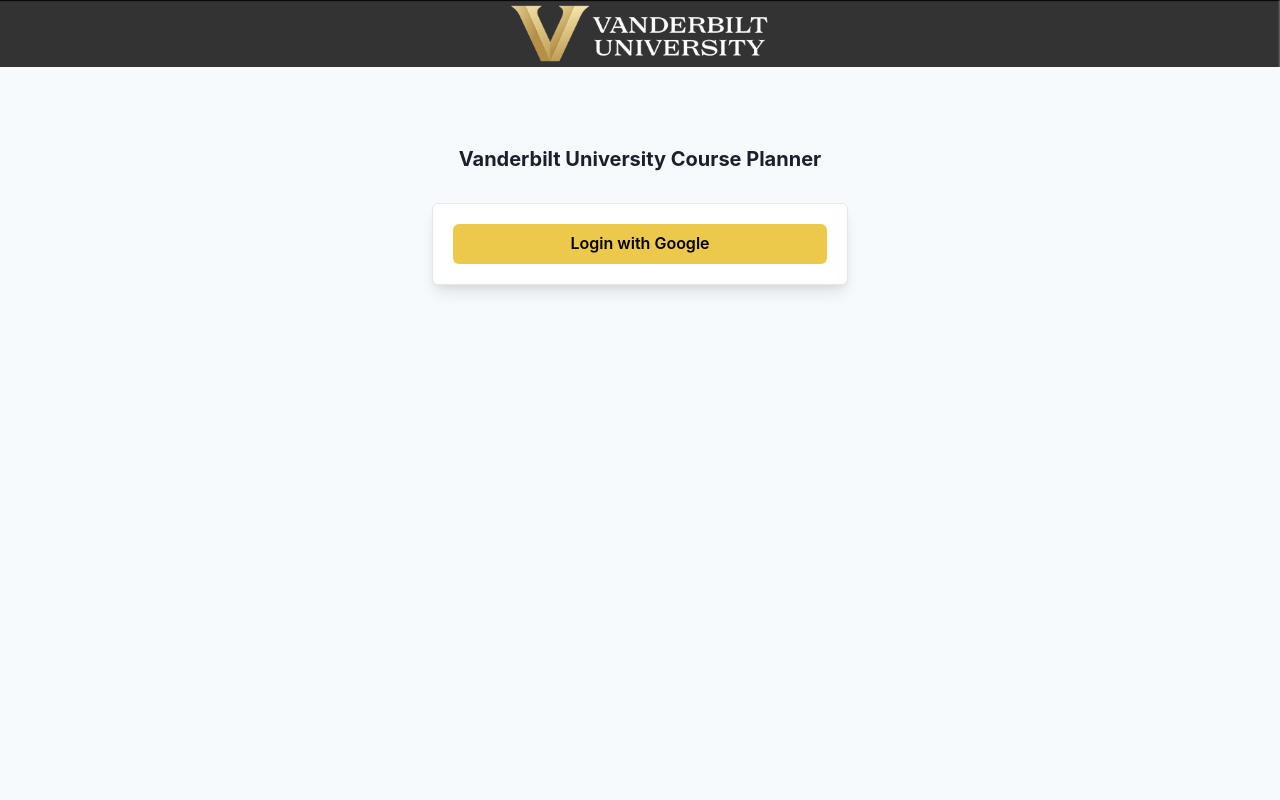
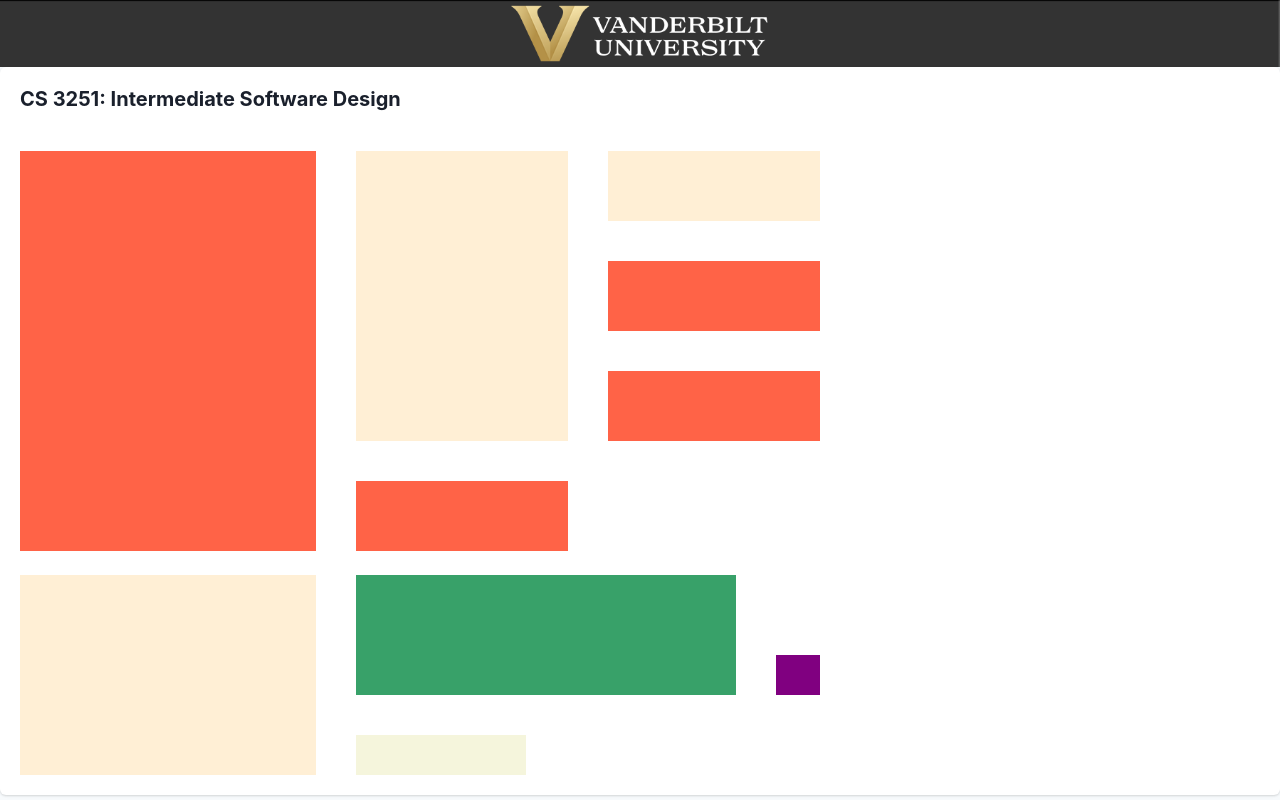
Before and after one commit to jovialis/vu-course-planner, a Next.js app in the folder hosting/: page / in a window 1280 px wide. Shown: the top 800 px of the page. Built offline with nearby package versions, Linux system fonts and the light colour scheme; no server answers.

Commit message:
Accidentally did Expanded Course Info Stuff here

```diff
--- a/hosting/components/CourseInfo.tsx
+++ b/hosting/components/CourseInfo.tsx
@@ -0,0 +1,40 @@
+import {Card, CardBody, CardHeader, Heading, Grid, GridItem} from "@chakra-ui/react";
+
+export function CourseInfo() {
+    return <>
+        <Card>
+            <CardHeader>
+                <Heading size='md'>CS 3251: Intermediate Software Design</Heading>
+            </CardHeader>
+
+            <CardBody>
+                <Grid
+                    h='400px'
+                    w='800px'
+                    templateRows='repeat(4, 1fr)'
+                    templateColumns='repeat(20, 1fr)'
+                    gap={10}>
+                    <GridItem rowSpan={4} colSpan={8} bg='tomato'/>
+                    <GridItem colSpan={6} rowSpan={3} bg='papayawhip'/>
+                    <GridItem colSpan={6} rowSpan={1} bg='papayawhip'/>
+                    <GridItem colSpan={6} rowSpan={1} bg='tomato'/>
+                    <GridItem colSpan={6} rowSpan={1} bg='tomato'/>
+                    <GridItem colSpan={6} rowSpan={1} bg='tomato'/>
+                </Grid>
+                <br/>
+                <Grid
+                h='200px'
+                w='800px'
+                templateRows='repeat(3, 1fr)'
+                templateColumns='repeat(20, 1fr)'
+                gap={10}>
+                    <GridItem rowSpan={3} colSpan={8} bg='papayawhip'/>
+                    <GridItem rowSpan={2} colSpan={10} bg='green.500'/>
+                    <GridItem rowSpan={1} colSpan={2}/>
+                    <GridItem rowSpan={1} colSpan={2} bg='purple'/>
+                    <GridItem rowSpan={1} colSpan={5} bg='beige'/>
+                </Grid>
+            </CardBody>
+        </Card>
+    </>
+}
--- a/hosting/pages/index.tsx
+++ b/hosting/pages/index.tsx
@@ -4,13 +4,15 @@
  * Author: jovialis (Dylan Hanson)
  * Date: 9/6/23
  */
-import { UserLoginGate } from "../components/UserLoginGate";
+import {UserLoginGate} from "../components/UserLoginGate";
 import ImageDisplay from "../components/Header";
+import {CourseInfo} from "../components/CourseInfo";
 
 export default function HomePage() {
     return (
         <>
             <ImageDisplay imagePath="/images/vuplannerbanner.png" altText=""/>
+            <CourseInfo/>
             <UserLoginGate>Hello, world!</UserLoginGate>
         </>
     );
```
Lines whose indentation alone changed are shown as unchanged.
